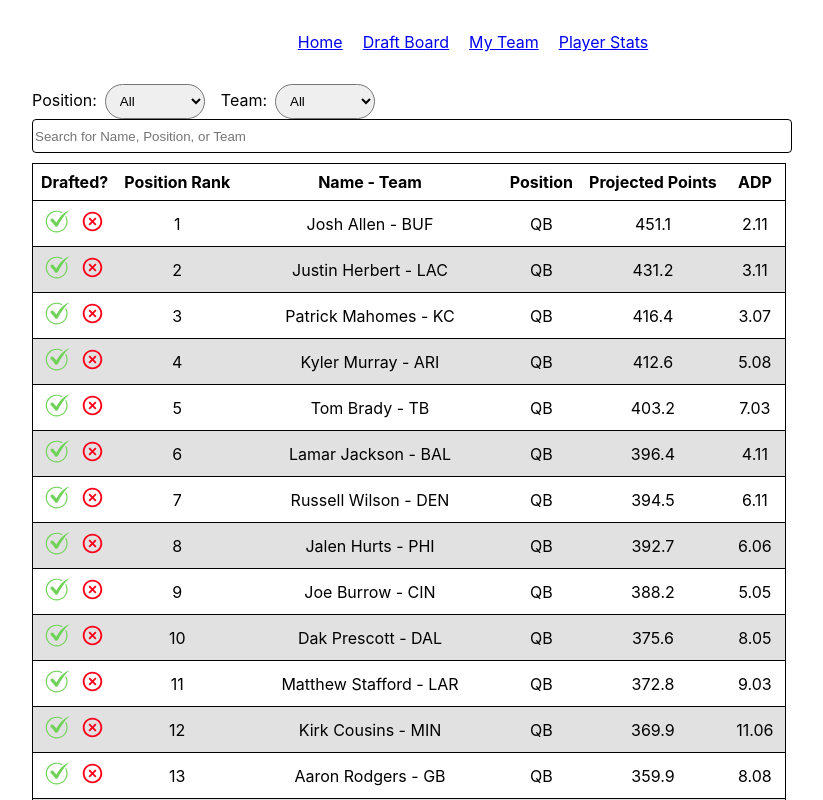
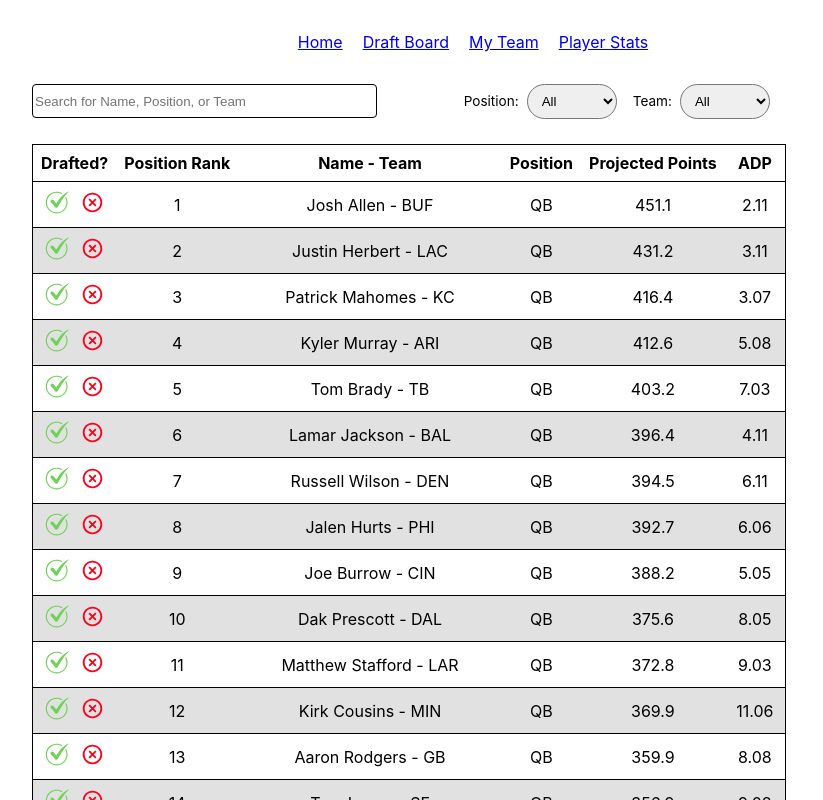
Before and after one commit to scaprisecca/fantasy-football-draftboard, a React (Create React App) app: page / in a window 1280 px wide. Shown: the top 800 px of the page, without its empty margins (231-1054 px from the left). Built offline with nearby package versions, Linux system fonts and the light colour scheme.

Commit message:
styled the filter bar more

```diff
--- a/src/App.css
+++ b/src/App.css
@@ -61,8 +61,9 @@
 /* -- Search Bar -- */
 
 .searchBar {
+    height: 30px;
+    max-width: 45%;
     width: 100%;
-    height: 30px;
     border: 1px solid black;
     border-radius: 4px;
     margin-bottom: 10px;
@@ -79,9 +80,19 @@
     position: absolute;
 }
 
+.filterContainer {
+    display: flex;
+    justify-content: space-between;
+    margin-bottom: 1rem;
+}
+
+.filterBtnContainer {
+    display: inline-block;
+}
+
 .filterDropdown {
     height: 35px;
-    width: 100px;
+    width: 90px;
     margin-right: 1rem;
     border-radius: 25px;
     padding-left: 10px;
@@ -89,6 +100,7 @@
 
 .filterLabel {
     margin-right: 8px;
+    font-size: .85rem;
 }
 
 /* -- Draft Board -- */
--- a/src/components/PlayerList.js
+++ b/src/components/PlayerList.js
@@ -6,17 +6,21 @@
 
     return (
         <div>
-            <span className='filterLabel'>Position:</span>
-            <FilterButton data={players} filterBy={'position'} filterPlayers={value => setSearchTerm(value)} />
-            <span className='filterLabel'>Team:</span>
-            <FilterButton data={players} filterBy={'team'} filterPlayers={value => setSearchTerm(value)} />
             {/* Search for players */}
+           <div className='filterContainer'>
                 <input
                     className='searchBar'
                     type="text"
                     placeholder="Search for Name, Position, or Team"
                     onChange={event => setSearchTerm(event.target.value)}
                 />
+                <div className='filterBtnContainer'>
+                    <span className='filterLabel'>Position:</span>
+                    <FilterButton data={players} filterBy={'position'} filterPlayers={value => setSearchTerm(value)} />
+                    <span className='filterLabel'>Team:</span>
+                    <FilterButton data={players} filterBy={'team'} filterPlayers={value => setSearchTerm(value)} />
+                </div>
+            </div>
 
             {/* Table filters to only show players being searched */}
             <table className='table'>
@@ -33,7 +37,7 @@
                 <tbody>
                     {/* Filters for player being search */}
                     {players.filter((search) => {
-                        if (searchTerm == '') {
+                        if (searchTerm == '' || searchTerm == 'All') {
                             return search;
                         } else if (search.name.toLocaleLowerCase().includes(searchTerm.toLocaleLowerCase()) || search.position.toLocaleLowerCase().includes(searchTerm.toLocaleLowerCase()) || search.team.toLocaleLowerCase().includes(searchTerm.toLocaleLowerCase())) {
                             return search;
```
Lines whose indentation alone changed are shown as unchanged.
